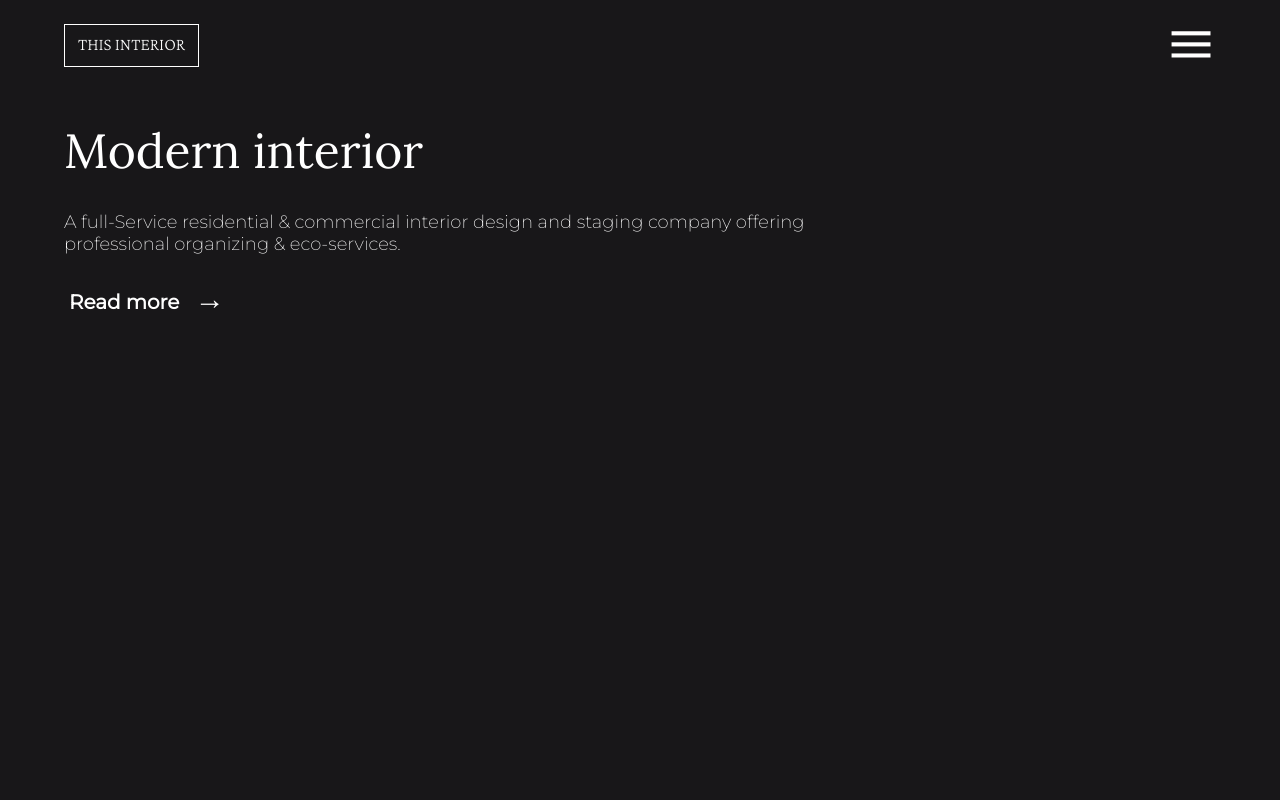
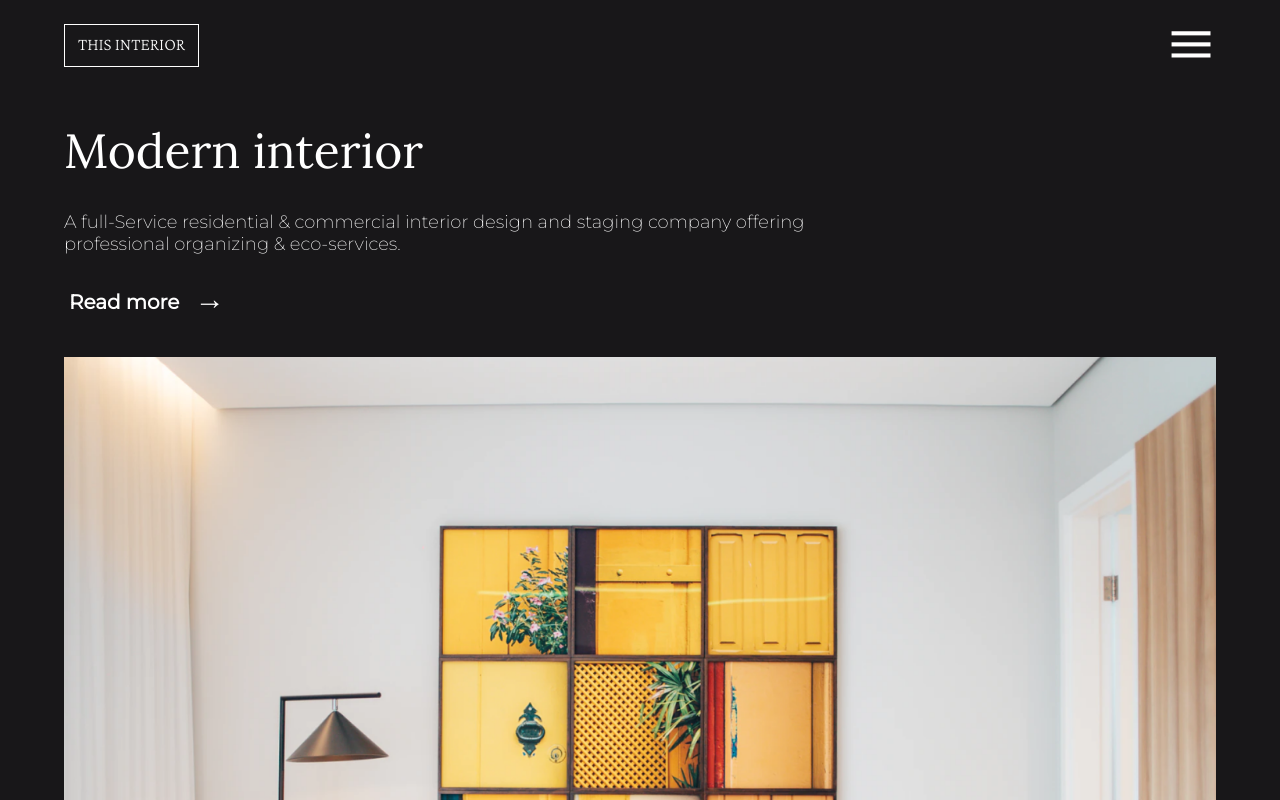
Before and after one commit to EzeVasari/interior-consultant, a plain HTML site: page index.html in a window 1280 px wide. Shown: the top 800 px of the page. Drawn offline with nearby package versions, Linux system fonts and the light colour scheme.

Commit message:
Agrega estilos a la imagen principal

```diff
--- a/css/style.css
+++ b/css/style.css
@@ -78,3 +78,12 @@ header {
     margin: 25px 10px 0 10px;
     font-weight: 900;
 }
+
+.image {
+    margin-top: 35px;
+}
+
+.image img {
+    width: 100%;
+    min-height: 100%;
+}
--- a/index.html
+++ b/index.html
@@ -22,9 +22,10 @@
         </div>
         <div class="btn">
             <a>Read more <span>→</span></a>
-            <!-- <img src="img/arrow.png" alt=""> -->
         </div>
-        <div class="image"></div>
+        <div class="image">
+            <img src="img/photo1.png" alt="">
+        </div>
         <div class="card"></div>
     </main>
     <footer>
```
